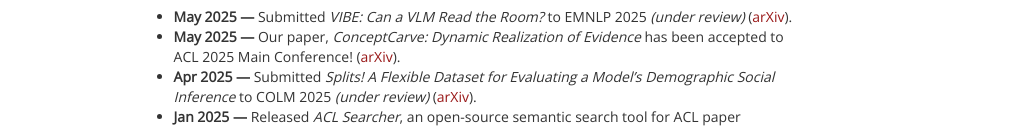
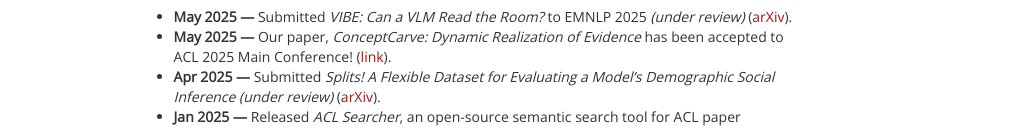
Before and after one commit to eyloncaplan/eyloncaplan.github.io, a plain HTML site: page index.html in a window 1280 px wide. Shown: the part 679-807 px from the top of the page, without its empty margins (175-1195 px from the left). Drawn offline with nearby package versions, Linux system fonts and the light colour scheme.

```diff
--- a/index.html
+++ b/index.html
@@ -94,12 +94,12 @@
             <li><strong>May 2025 —</strong>
               Our paper, <em>ConceptCarve: Dynamic Realization of Evidence</em>
               has been accepted to ACL 2025 Main Conference!
-              (<a href="https://arxiv.org/abs/2504.07228">arXiv</a>).
+              (<a href="https://aclanthology.org/2025.acl-long.1014/">link</a>).
             </li>
 
             <li><strong>Apr 2025 —</strong>
               Submitted <em>Splits! A Flexible Dataset for Evaluating a Model’s Demographic Social Inference</em>
-              to COLM 2025 <span style="font-style:italic;">(under review)</span>
+               <span style="font-style:italic;">(under review)</span>
               (<a href="https://arxiv.org/abs/2504.04640">arXiv</a>).
             </li>
 
```
Also changed, not shown: google4c554af5214a429e.html (added, +1 -0 lines).
